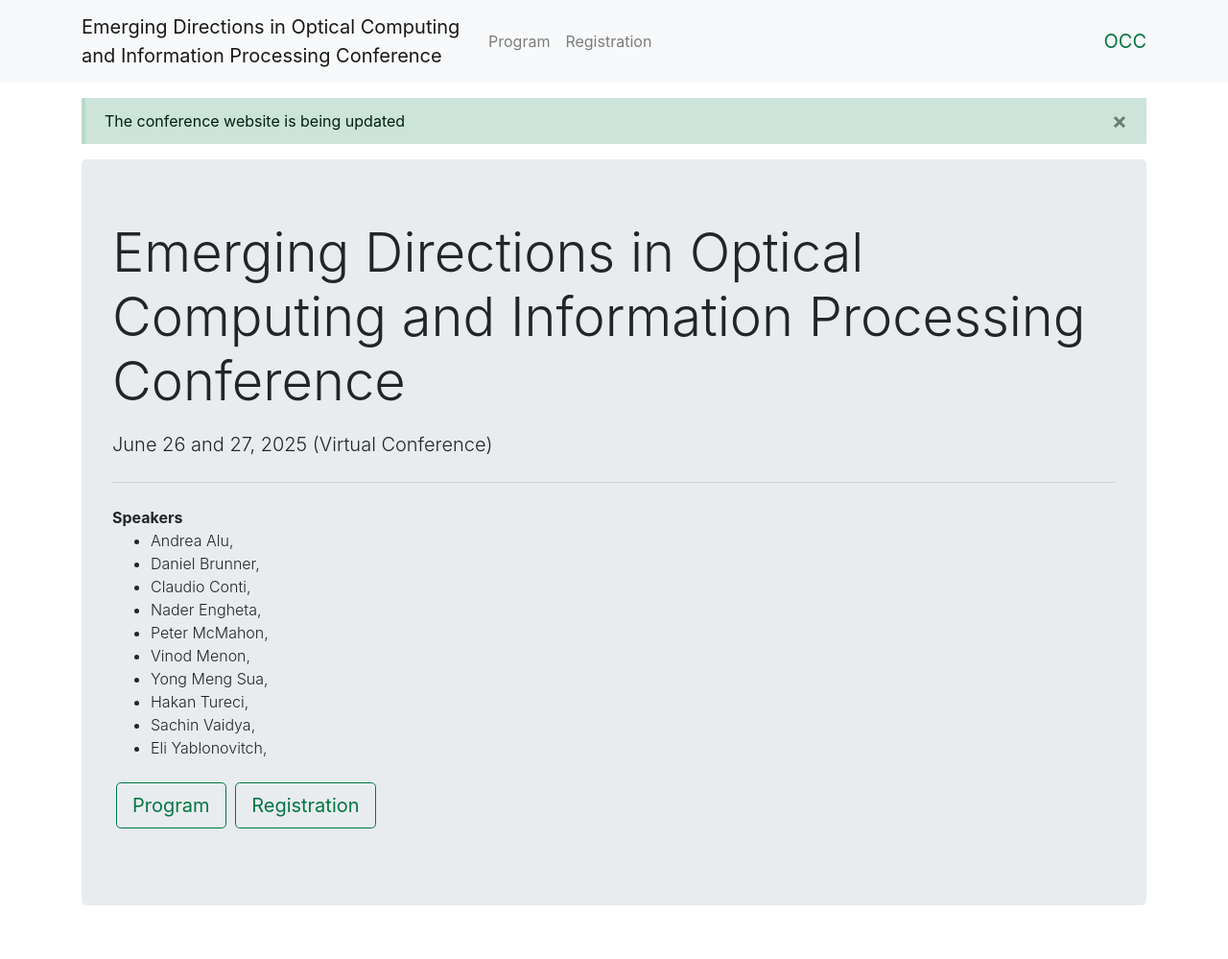
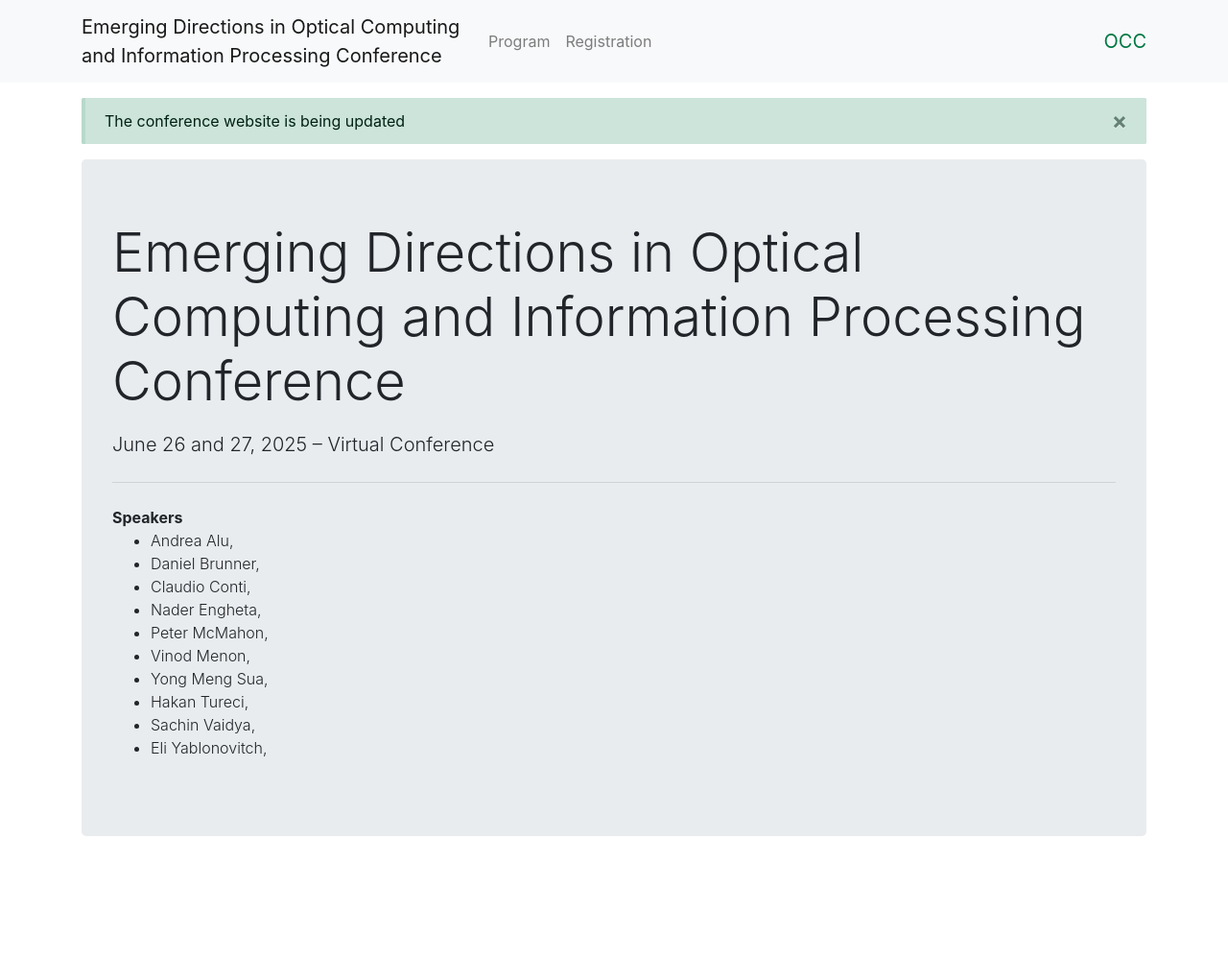
Before and after one commit to mirilabqc/mini-conference-site, a Jekyll site: the page built from index.md, in a window 1280 px wide. Shown: the whole page at 96% size. Built offline with Jekyll 4.4.1, drawn with Linux system fonts in a browser that asks for light colours; after the commit the page ends 927 px from its top, so only the background shows below that; part of the change alters nothing that is shown.

```diff
--- a/_config.yml
+++ b/_config.yml
@@ -2,8 +2,7 @@ title: Emerging Directions in Optical Computing and Information Processing Confe
 preposition: at
 #description: >-
 description: >+
-  June 26 and 27, 2025
-  (Virtual Conference)
+  June 26 and 27, 2025 – Virtual Conference
 baseurl: "/" # the subpath of your site, e.g. /blog
 url: "https://opticalcomputingconference.org/" # the base hostname & protocol for your site, e.g. https://example.com
 
@@ -89,14 +88,14 @@ conference:
       open_graph: 'facebook_preview.png'  # inside /assets/images/
 
   # Main landing page
-  main:
+  # main:
     # logo:
     #   img: ''
-    links:
-      - name: Program
-        relative_url: /program/
-      - name: Registration
-        relative_url: /registration/
+    # links:
+    #   - name: Program
+    #     relative_url: /program/
+    #   - name: Registration
+    #     relative_url: /registration/
 
   # Information boxes
   info_bars:
```
